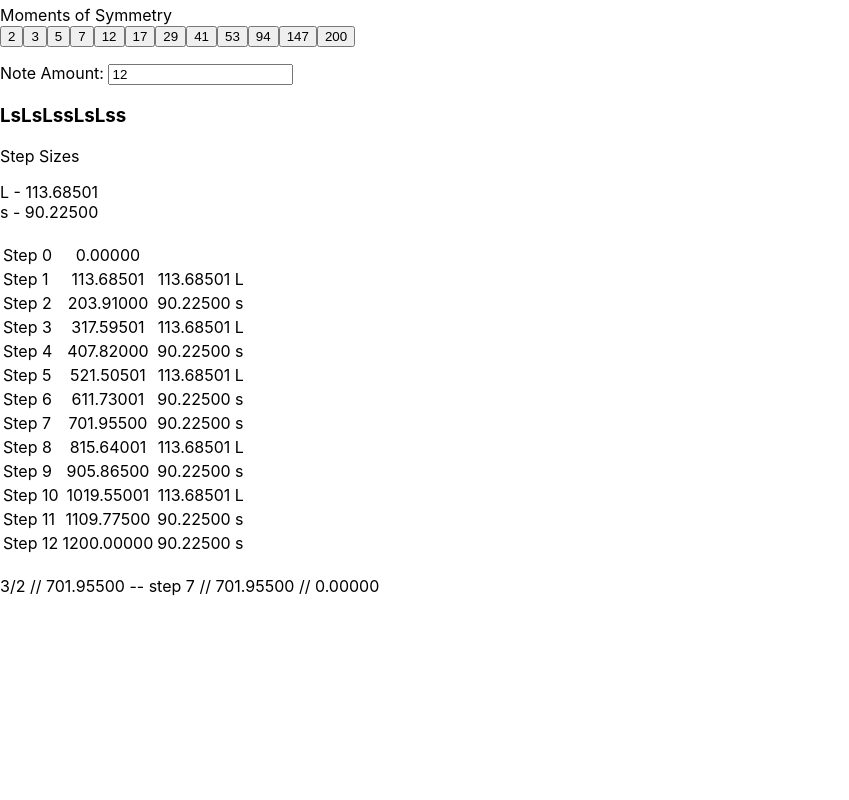
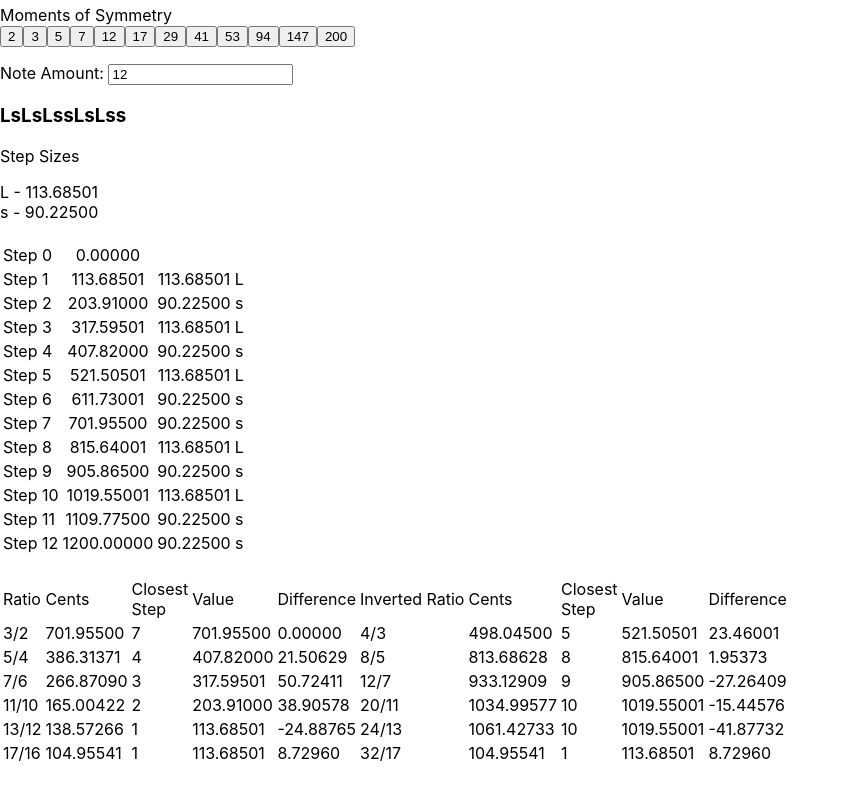
Before and after one commit to zzork/color-horizons-review-temp, a React (Create React App) app: page / in a window 1280 px wide. Shown: the part 585-1385 px from the top of the page, without its empty margins (0-849 px from the left). Before the commit the page ends 1261 px from the top, so only its background shows below. Built offline with nearby package versions, Linux system fonts and the light colour scheme.

Commit message:
comparison table is working

```diff
--- a/src/components/ComparisonWindow.js
+++ b/src/components/ComparisonWindow.js
@@ -1,45 +1,80 @@
 import { ratioTable } from "../ratioTable";
+import getComparisonEntryValues from "../util/getComparisonEntryValues";
 
 export const ComparisonWindow = ({ scale, selectedComparison }) => {
-  console.log(selectedComparison);
+  let comparisonTable = [];
 
-  let ratioTableEntry = ratioTable[0];
+  if (selectedComparison === "primes") {
+    comparisonTable = ratioTable.filter((entry) => entry.prime === true);
+  }
+  if (selectedComparison === "harmonics") {
+    comparisonTable = ratioTable.filter((entry) => entry.harmonics === true);
+  }
 
-  let justFraction = ratioTableEntry.cents;
-  let closestValue = null;
-  let leastDifference = 1201;
-  let leastDifferenceAbsolute = 1201;
-  let closestScaleStep = null;
-  for (let i = 0; i < scale.length; i++) {
-    let differenceOnIterationAbsolute = Math.abs(scale[i] - justFraction);
-    let differenceOnIteration = scale[i] - justFraction;
-    if (differenceOnIterationAbsolute < leastDifferenceAbsolute) {
-      closestValue = scale[i];
-      leastDifference = differenceOnIteration;
-      leastDifferenceAbsolute = Math.abs(differenceOnIteration);
-      closestScaleStep = i;
-    }
+  let rows = [];
+  for (let i = 0; i < comparisonTable.length; i++) {
+    let rowComparer = getComparisonEntryValues(scale, comparisonTable[i].cents);
+    let rowComparerInverse = getComparisonEntryValues(
+      scale,
+      comparisonTable[i].invertedCents
+    );
+    let row = [
+      comparisonTable[i].ratio,
+      comparisonTable[i].cents,
+      rowComparer[0],
+      rowComparer[1],
+      rowComparer[2],
+      comparisonTable[i].invertedRatio,
+      comparisonTable[i].invertedCents,
+      rowComparerInverse[0],
+      rowComparerInverse[1],
+      rowComparerInverse[2],
+    ];
+    rows.push(row);
   }
+
+  console.log(rows);
+
+  let endTable = rows.map((row) => (
+    <tr key={row.id}>
+      <td>{row[0]}</td>
+      <td>{row[1].toFixed(5)}</td>
+      <td>{row[2]}</td>
+      <td>{row[3].toFixed(5)}</td>
+      <td>{row[4].toFixed(5)}</td>
+      <td>{row[5]}</td>
+      <td>{row[6].toFixed(5)}</td>
+      <td>{row[7]}</td>
+      <td>{row[8].toFixed(5)}</td>
+      <td>{row[9].toFixed(5)}</td>
+    </tr>
+  ));
 
   return (
     <div>
-      3/2 // {justFraction.toFixed(5)} -- step {closestScaleStep} //{" "}
-      {closestValue.toFixed(5)} // {leastDifference.toFixed(5)}
+      <table>
+        <tbody>
+          <tr>
+            <td>Ratio</td>
+            <td>Cents</td>
+            <td>
+              Closest
+              <br /> Step
+            </td>
+            <td>Value</td>
+            <td>Difference</td>
+            <td>Inverted Ratio</td>
+            <td>Cents</td>
+            <td>
+              Closest
+              <br /> Step
+            </td>
+            <td>Value</td>
+            <td>Difference</td>
+          </tr>
+          {endTable}
+        </tbody>
+      </table>
     </div>
   );
 };
-
-// THIS SHOULD BE A FUNCTION
-
-// TAKING INPUT OF
-// ---SCALE---
-// ---JUST FRACTION---
-
-// THEN RETURNING...
-// ---THE JUST FRACTION---
-// ---THE JUST FRACTION IN CENTS---
-// ---WHICH STEP OF THE SCALE IS CLOSEST---
-// ---WHAT THE VALUE OF THAT STEP IS---
-// ---HOW MANT CENTS OFF IT IS
-
-// AS A BASIC LIST
--- a/src/ratioTable.js
+++ b/src/ratioTable.js
@@ -7,8 +7,9 @@ export const ratioTable = [
     invertedRatio: "4/3",
     invertedCents: 498.045,
     invertedName: "Perfect Fourth",
+    prime: true,
     primeLimit: 3,
-    prime: true,
+    harmonics: true,
   },
   {
     id: 1,
@@ -18,19 +19,21 @@ export const ratioTable = [
     invertedRatio: "8/5",
     invertedCents: 813.68628,
     invertedName: "Minor Sixth",
+    prime: true,
     primeLimit: 5,
-    prime: true,
+    harmonics: true,
   },
   {
     id: 2,
     ratio: "5/3",
     cents: 884.35871,
     intervalName: "Major Sixth",
-    invertedRatio: "10/3",
+    invertedRatio: "6/5",
     invertedCents: 315.641287,
     invertedName: "Minor Third",
+    prime: false,
     primeLimit: 5,
-    prime: false,
+    harmonics: true,
   },
   {
     id: 3,
@@ -40,8 +43,9 @@ export const ratioTable = [
     invertedRatio: "12/7",
     invertedCents: 933.12909,
     invertedName: "Septimal Major Sixth",
+    prime: true,
     primeLimit: 7,
-    prime: true,
+    harmonics: true,
   },
   {
     id: 4,
@@ -51,8 +55,9 @@ export const ratioTable = [
     invertedRatio: "10/7",
     invertedCents: 617.4878,
     invertedName: "Euler's Tritone",
+    prime: false,
     primeLimit: 7,
-    prime: false,
+    harmonics: false,
   },
   {
     id: 5,
@@ -62,8 +67,9 @@ export const ratioTable = [
     invertedRatio: "8/7",
     invertedCents: 231.17409,
     invertedName: "Septimal Whole Tone",
+    prime: false,
     primeLimit: 7,
-    prime: false,
+    harmonics: true,
   },
   {
     id: 6,
@@ -73,8 +79,9 @@ export const ratioTable = [
     invertedRatio: "16/8",
     invertedCents: 996.08999,
     invertedName: "Minor Seventh",
+    prime: false,
     primeLimit: 3,
-    prime: false,
+    harmonics: true,
   },
   {
     id: 7,
@@ -84,8 +91,9 @@ export const ratioTable = [
     invertedRatio: "14/9",
     invertedCents: 764.9159,
     invertedName: "Septimal Minor Sixth",
+    prime: false,
     primeLimit: 7,
-    prime: false,
+    harmonics: false,
   },
   {
     id: 8,
@@ -95,8 +103,9 @@ export const ratioTable = [
     invertedRatio: "10/9",
     invertedCents: 182.403712,
     invertedName: "Just Major Sixth",
+    prime: false,
     primeLimit: 5,
-    prime: false,
+    harmonics: true,
   },
   {
     id: 9,
@@ -106,8 +115,9 @@ export const ratioTable = [
     invertedRatio: "20/11",
     invertedCents: 1034.99577,
     invertedName: "Large Minor Seventh",
+    prime: true,
     primeLimit: 11,
-    prime: true,
+    harmonics: true,
   },
   {
     id: 10,
@@ -117,8 +127,9 @@ export const ratioTable = [
     invertedRatio: "18/11",
     invertedCents: 852.59205,
     invertedName: "Undecimal Neutral Sixth",
+    prime: false,
     primeLimit: 11,
-    prime: false,
+    harmonics: false,
   },
   {
     id: 11,
@@ -128,8 +139,9 @@ export const ratioTable = [
     invertedRatio: "16/11",
     invertedCents: 648.68205,
     invertedName: "Undecimal Semi-Diminished Fifth",
+    prime: false,
     primeLimit: 11,
-    prime: false,
+    harmonics: false,
   },
   {
     id: 12,
@@ -139,8 +151,9 @@ export const ratioTable = [
     invertedRatio: "14/11",
     invertedCents: 417.50796,
     invertedName: "Undecimal Diminished Fourth",
+    prime: false,
     primeLimit: 11,
-    prime: false,
+    harmonics: false,
   },
   {
     id: 13,
@@ -150,8 +163,9 @@ export const ratioTable = [
     invertedRatio: "12/11",
     invertedCents: 150.63705,
     invertedName: "Undecimal Neutral Second",
+    prime: false,
     primeLimit: 11,
-    prime: false,
+    harmonics: true,
   },
   {
     id: 14,
@@ -161,8 +175,9 @@ export const ratioTable = [
     invertedRatio: "24/13",
     invertedCents: 1061.42733,
     invertedName: "Tridecimal Neutral Seventh",
+    prime: true,
     primeLimit: 13,
-    prime: true,
+    harmonics: true,
   },
   {
     id: 15,
@@ -172,8 +187,9 @@ export const ratioTable = [
     invertedRatio: "22/13",
     invertedCents: 910.79028,
     invertedName: "Tridecimal Major Sixth",
+    prime: false,
     primeLimit: 13,
-    prime: false,
+    harmonics: false,
   },
   {
     id: 16,
@@ -183,8 +199,9 @@ export const ratioTable = [
     invertedRatio: "20/13",
     invertedCents: 745.78605,
     invertedName: "Tridecimal Semi-Augmented Fifth",
+    prime: false,
     primeLimit: 13,
-    prime: false,
+    harmonics: false,
   },
   {
     id: 17,
@@ -194,8 +211,9 @@ export const ratioTable = [
     invertedRatio: "18/13",
     invertedCents: 563.38234,
     invertedName: "Tridecimal Augmented Fourth",
+    prime: false,
     primeLimit: 13,
-    prime: false,
+    harmonics: false,
   },
   {
     id: 18,
@@ -205,8 +223,9 @@ export const ratioTable = [
     invertedRatio: "16/13",
     invertedCents: 359.472338,
     invertedName: "Tridecimal Neutral Third",
+    prime: false,
     primeLimit: 13,
-    prime: false,
+    harmonics: false,
   },
   {
     id: 19,
@@ -216,8 +235,9 @@ export const ratioTable = [
     invertedRatio: "14/13",
     invertedCents: 128.29824,
     invertedName: "2/3rds Tone",
+    prime: false,
     primeLimit: 13,
-    prime: false,
+    harmonics: true,
   },
   {
     id: 20,
@@ -227,8 +247,9 @@ export const ratioTable = [
     invertedRatio: "28/15",
     invertedCents: 1080.55719,
     invertedName: "Grave Major Seventh",
+    prime: false,
     primeLimit: 7,
-    prime: false,
+    harmonics: true,
   },
   {
     id: 21,
@@ -238,8 +259,9 @@ export const ratioTable = [
     invertedRatio: "26/15",
     invertedCents: 952.25894,
     invertedName: "Tridecimal Semi-Augmented Sixth",
+    prime: false,
     primeLimit: 13,
-    prime: false,
+    harmonics: false,
   },
   {
     id: 22,
@@ -249,8 +271,9 @@ export const ratioTable = [
     invertedRatio: "22/15",
     invertedCents: 663.04922,
     invertedName: "Undecimal Diminished Fifth",
+    prime: false,
     primeLimit: 11,
-    prime: false,
+    harmonics: false,
   },
   {
     id: 23,
@@ -260,8 +283,9 @@ export const ratioTable = [
     invertedRatio: "16/15",
     invertedCents: 111.73128,
     invertedName: "Minor Diatonic Semitone",
+    prime: false,
     primeLimit: 5,
-    prime: true,
+    harmonics: true,
   },
   {
     id: 24,
@@ -271,8 +295,9 @@ export const ratioTable = [
     invertedRatio: "32/17",
     invertedCents: 104.95541,
     invertedName: "Seventeenth Subharmonic",
+    prime: true,
     primeLimit: 17,
-    prime: false,
+    harmonics: true,
   },
   {
     id: 25,
@@ -282,8 +307,9 @@ export const ratioTable = [
     invertedRatio: "30/17",
     invertedCents: 983.3133,
     invertedName: "Septendecimal Minor Seventh",
+    prime: false,
     primeLimit: 17,
-    prime: false,
+    harmonics: false,
   },
   {
     id: 26,
@@ -293,8 +319,9 @@ export const ratioTable = [
     invertedRatio: "28/17",
     invertedCents: 863.87049,
     invertedName: "Submajor Sixth",
+    prime: false,
     primeLimit: 17,
-    prime: false,
+    harmonics: false,
   },
   {
     id: 27,
@@ -304,8 +331,9 @@ export const ratioTable = [
     invertedRatio: "26/17",
     invertedCents: 735.57225,
     invertedName: "26/17",
+    prime: false,
     primeLimit: 17,
-    prime: false,
+    harmonics: false,
   },
   {
     id: 28,
@@ -315,8 +343,9 @@ export const ratioTable = [
     invertedRatio: "24/17",
     invertedCents: 0,
     invertedName: "",
+    prime: false,
     primeLimit: 17,
-    prime: false,
+    harmonics: false,
   },
   {
     id: 29,
@@ -326,8 +355,9 @@ export const ratioTable = [
     invertedRatio: "22/17",
     invertedCents: 596.99959,
     invertedName: "First Septendecimal Tritone",
+    prime: false,
     primeLimit: 17,
-    prime: false,
+    harmonics: false,
   },
   {
     id: 30,
@@ -337,8 +367,9 @@ export const ratioTable = [
     invertedRatio: "20/17",
     invertedCents: 281.3583,
     invertedName: "Septendecimal Augmented Second",
+    prime: false,
     primeLimit: 17,
-    prime: false,
+    harmonics: false,
   },
   {
     id: 31,
@@ -348,7 +379,8 @@ export const ratioTable = [
     invertedRatio: "18/17",
     invertedCents: 98.95459,
     invertedName: "Septendecimal Minor Second",
+    prime: false,
     primeLimit: 17,
-    prime: false,
+    harmonics: true,
   },
 ];
--- /dev/null
+++ b/src/util/getComparisonEntryValues.js
@@ -0,0 +1,22 @@
+const getComparisonEntryValues = (scale, fraction) => {
+  let justFraction = fraction;
+  let closestValue = null;
+  let leastDifference = 1201;
+  let leastDifferenceAbsolute = 1201;
+  let closestScaleStep = null;
+  for (let i = 0; i < scale.length; i++) {
+    let differenceOnIterationAbsolute = Math.abs(scale[i] - justFraction);
+    let differenceOnIteration = scale[i] - justFraction;
+    if (differenceOnIterationAbsolute < leastDifferenceAbsolute) {
+      closestValue = scale[i];
+      leastDifference = differenceOnIteration;
+      leastDifferenceAbsolute = Math.abs(differenceOnIteration);
+      closestScaleStep = i;
+    }
+  }
+  let finalReturn = [closestScaleStep, closestValue, leastDifference];
+
+  return finalReturn;
+};
+
+export default getComparisonEntryValues;
```
